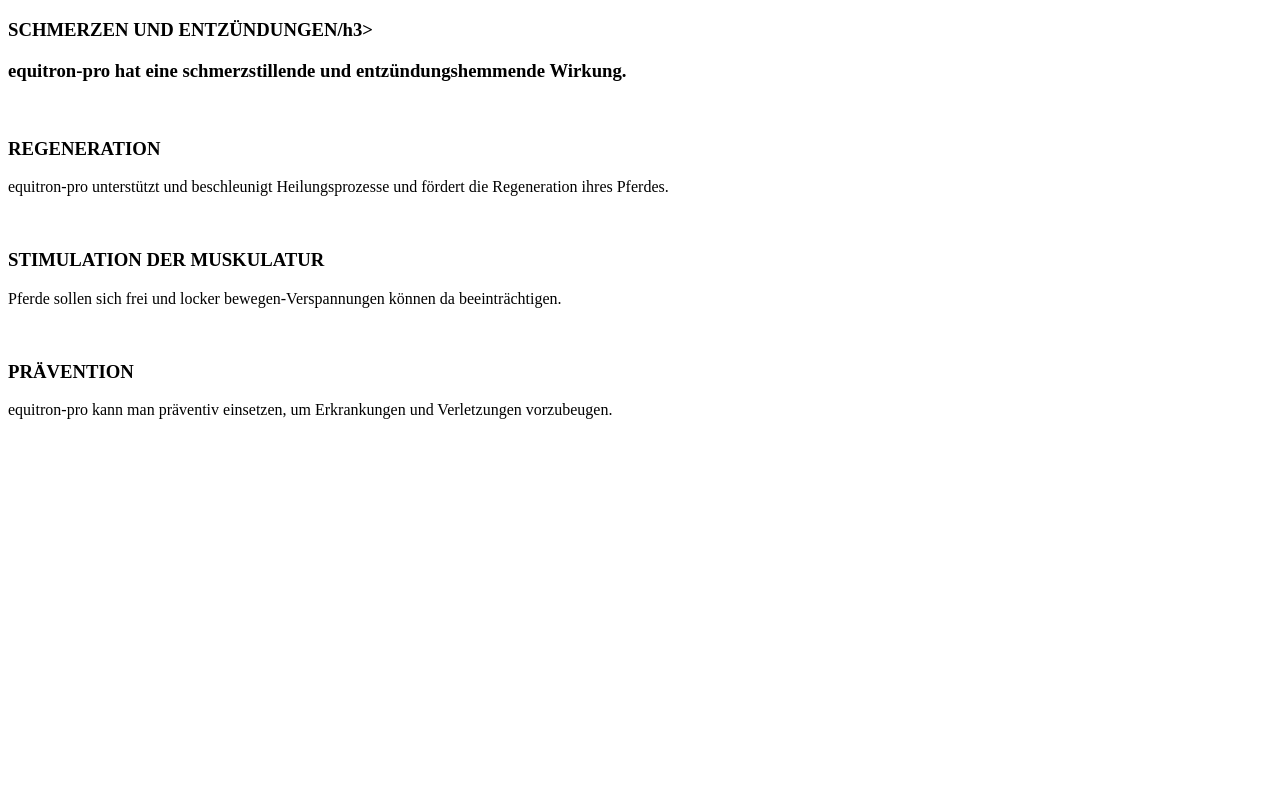
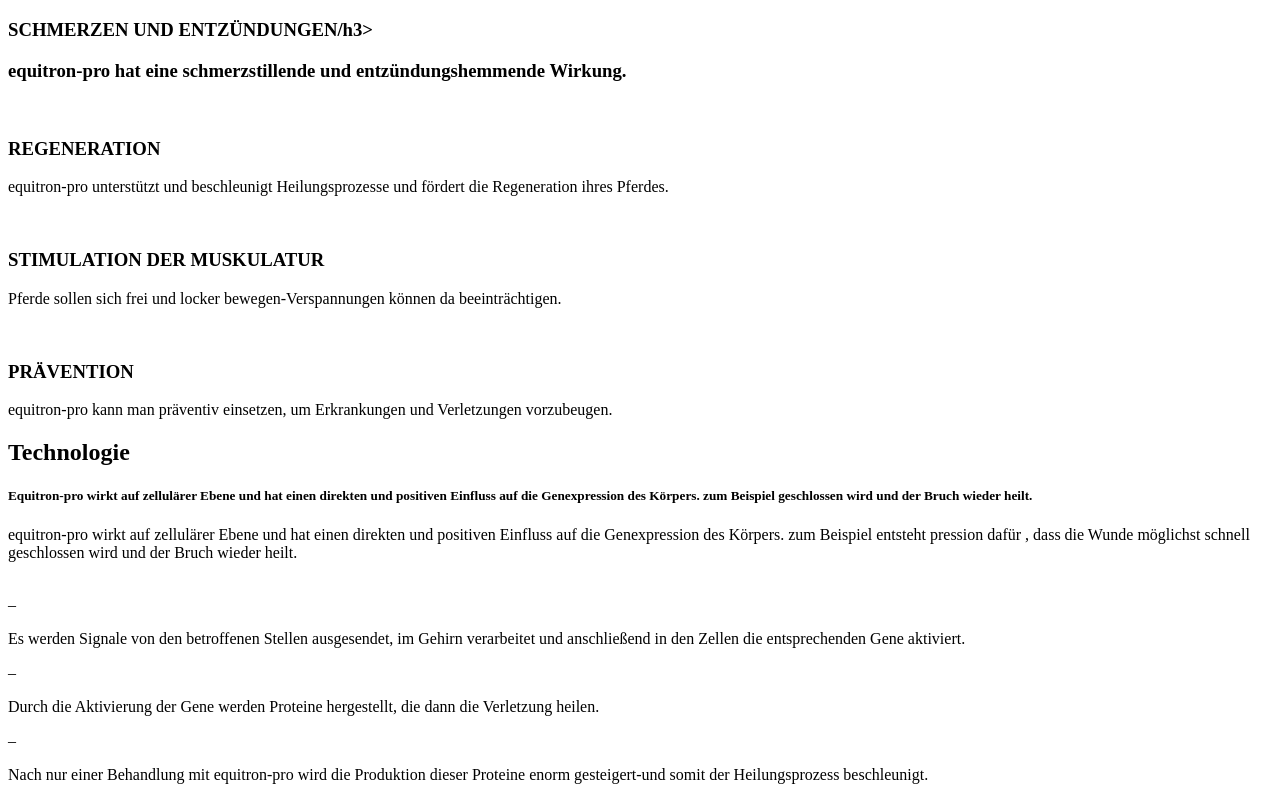
Before and after one commit to ADzhyhan/equitron, a website: page src/index.html in a window 1280 px wide. Shown: the part 1214-2014 px from the top of the page. Before the commit the page ends 1649 px from the top, so only its background shows below. Drawn offline with nearby package versions, Linux system fonts and the light colour scheme; files that its build step writes are made by us from their sources.

Commit message:
add technologie section

```diff
--- a/src/index.html
+++ b/src/index.html
@@ -197,6 +197,44 @@
           </div>
         </div>
       </section>
+
+      <section class="technologie">
+        <div class="main-container">
+          <div class="technologie__content">
+            <div class="technologie__info">
+              <h1 class="technologie__info-title">Technologie</h1>
+              <h5 class="technologie__info-description">
+                Equitron-pro wirkt auf zellulärer Ebene und hat einen direkten und positiven Einfluss auf die Genexpression des Körpers. zum Beispiel  geschlossen wird und der Bruch wieder heilt.
+              </h5>
+              <p class="technologie__info-text">
+                equitron-pro wirkt auf zellulärer Ebene und hat einen direkten und positiven Einfluss auf die Genexpression des Körpers. zum Beispiel entsteht pression dafür , dass die Wunde möglichst schnell geschlossen wird und der Bruch wieder heilt.
+              </p>
+            </div>
+            <img class="technologie__img" src="" alt="">
+          </div>
+          <div class="technologie__items">
+            <div class="technologie__item">
+              <span class="technologie__item-dash">–</span>
+              <p class="technologie__item-text">
+                Es werden Signale von den betroffenen Stellen ausgesendet, im Gehirn verarbeitet und anschließend
+                in den Zellen die entsprechenden Gene aktiviert.
+              </p>
+            </div>
+            <div class="technologie__item">
+              <span class="technologie__item-dash">–</span>
+              <p class="technologie__item-text">
+                Durch die Aktivierung der Gene werden Proteine hergestellt, die dann die Verletzung heilen.
+              </p>
+            </div>
+            <div class="technologie__item">
+              <span class="technologie__item-dash">–</span>
+              <p class="technologie__item-text">
+                Nach nur einer Behandlung mit equitron-pro wird die Produktion dieser Proteine enorm gesteigert-und somit der Heilungsprozess beschleunigt.
+              </p>
+            </div>
+          </div>
+        </div>
+      </section>
     </div>
   </body>
 </html>
```
